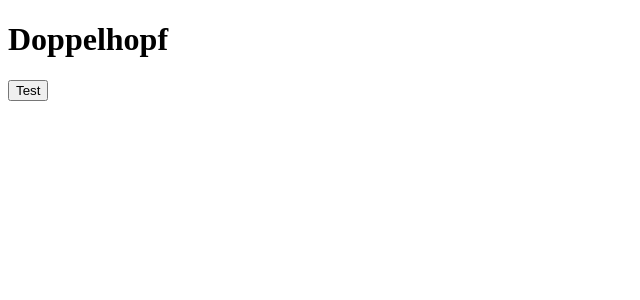
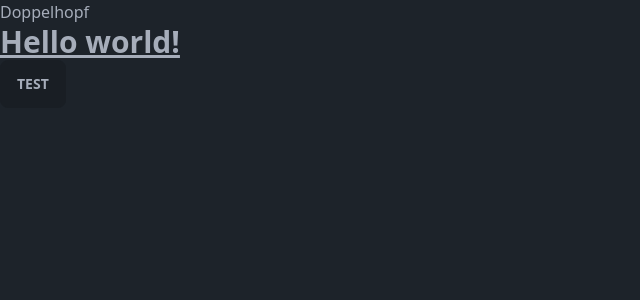
Before and after one commit to JanesH64/DoppelHopf, a Nuxt app in the folder app/: page /login in a window 1280 px wide. Shown: the top 300 px of the page, without its empty margins (0-640 px from the left). Built offline with nearby package versions, Linux system fonts and the light colour scheme; no server answers.

Commit message:
Install tailwindcss and daisyui

```diff
--- /dev/null
+++ b/app/assets/css/tailwind.css
@@ -0,0 +1,3 @@
+@tailwind base;
+@tailwind components;
+@tailwind utilities;
--- a/app/nuxt.config.ts
+++ b/app/nuxt.config.ts
@@ -3,5 +3,12 @@
   devtools: { enabled: true },
   modules: [
     '@nuxtjs/supabase',
-  ]
+  ],
+  css: ['~/assets/css/tailwind.css'],
+  postcss: {
+    plugins: {
+      tailwindcss: {},
+      autoprefixer: {},
+    },
+  },
 })
--- a/app/package.json
+++ b/app/package.json
@@ -12,7 +12,11 @@
   "devDependencies": {
     "@nuxt/devtools": "latest",
     "@nuxtjs/supabase": "^1.1.3",
+    "autoprefixer": "^10.4.16",
+    "daisyui": "^3.9.2",
     "nuxt": "^3.7.4",
+    "postcss": "^8.4.31",
+    "tailwindcss": "^3.3.3",
     "vue": "^3.3.4",
     "vue-router": "^4.2.5"
   }
--- a/app/pages/login.vue
+++ b/app/pages/login.vue
@@ -1,6 +1,9 @@
 <template>
   <div>
     <h1>Doppelhopf</h1>
+    <h1 class="text-3xl font-bold underline">
+      Hello world!
+    </h1>
     <button class="btn" v-on:click="login()">Test</button>
   </div>
 </template>
--- /dev/null
+++ b/app/tailwind.config.js
@@ -0,0 +1,17 @@
+/** @type {import('tailwindcss').Config} */
+export default {
+  content: [
+    "./components/**/*.{js,vue,ts}",
+    "./layouts/**/*.vue",
+    "./pages/**/*.vue",
+    "./plugins/**/*.{js,ts}",
+    "./app.vue",
+  ],
+  theme: {
+    extend: {},
+  },
+  plugins: [require("daisyui")],
+  daisyui: {
+    themes: ["dark"]
+  },
+}
```
Also changed, not shown: 2 other files (tests, documents, lock files or other folders). Lines whose indentation alone changed are shown as unchanged.
